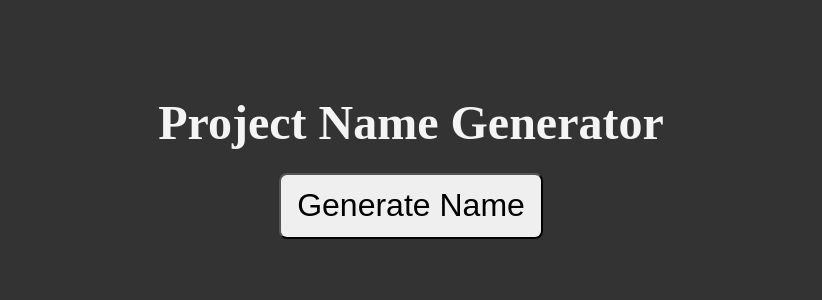
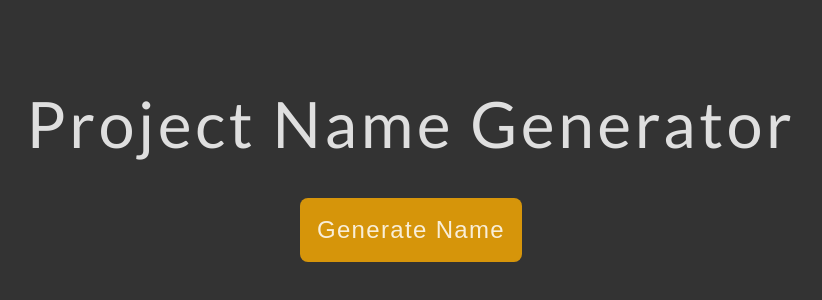
Before and after one commit to nickstellato/project-name-generator, a plain HTML site: page index.html in a window 1280 px wide. Shown: the part 244-544 px from the top of the page, without its empty margins (229-1051 px from the left). Drawn offline with Linux system fonts and the light colour scheme.

Commit message:
finished styling

```diff
--- a/index.html
+++ b/index.html
@@ -5,12 +5,13 @@
     <meta name="viewport" content="width=device-width, initial-scale=1.0" />
     <meta http-equiv="X-UA-Compatible" content="ie=edge" />
     <title>Project Name Generator</title>
+    <link href="https://fonts.googleapis.com/css?family=Lato" rel="stylesheet">
     <link rel="stylesheet" href="main.css" />
   </head>
   <body>
     <main>
       <h1 class="name" id="name">Project Name Generator</h1>
-      <button class="btn" id="button">Generate Name</butto>
+      <button type="button" class="btn" id="button">Generate Name</butto>
     </main>
     <script src="script.js"></script>
   </body>
--- a/main.css
+++ b/main.css
@@ -13,25 +13,38 @@ body {
   justify-content: center;
   font-size: 16px;
   text-align: center;
+  font-family: "Lato", sans-serif;
 }
 
 .name {
-  margin: 1rem 0;
-  color: #f9f9f9f9;
-  font-size: 3rem;
+  margin: 2.5rem 0;
+  color: rgba(255, 255, 255, 0.842);
+  font-size: 4rem;
   line-height: calc(3rem * 1.42857);
   text-transform: capitalize;
+  letter-spacing: 0.1ch;
+  font-weight: 100;
 }
 
 .btn {
+  background-color: rgba(255, 174, 0, 0.8);
+  color: rgba(255, 255, 255, 0.842);
   border-radius: 0.5rem;
   padding: 0.5rem 1rem;
-  font-size: 2rem;
+  font-size: 1.5rem;
   line-height: calc(2rem * 1.42857);
-  transition: all 0.75s;
+  font-weight: 300;
+  letter-spacing: 0.1ch;
+  cursor: pointer;
+  border: 1px solid transparent;
+  outline: none;
+  transition: all 0.25s ease-in-out;
 }
 
 .btn:hover {
-  border: 1px solid orange;
-  color: orange;
+  transform: scale(1.1);
 }
+
+.btn:active {
+  transform: scale(0.9);
+}
```
